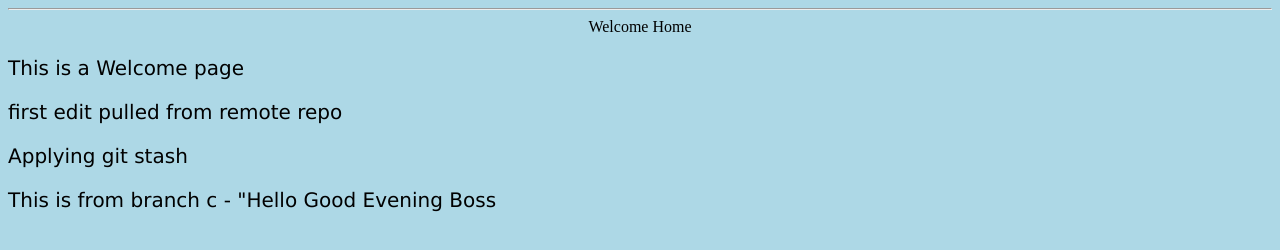
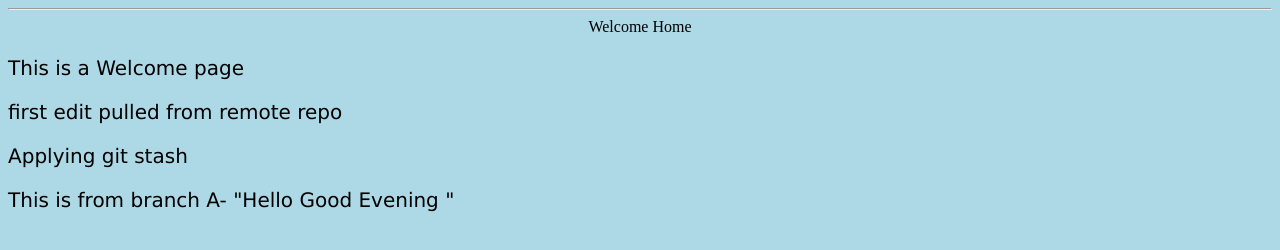
Before and after one commit to AishwariyaVinoth/Assignment_1, a plain HTML site: page index.html in a window 1280 px wide. Drawn offline with Linux system fonts and the light colour scheme.

Commit message:
commit from A

```diff
--- a/index.html
+++ b/index.html
@@ -8,6 +8,6 @@
         <p>This is a Welcome page</p>
         <p> first edit pulled from remote repo</p>
         <p> Applying git stash        </p>
-        <p> This is from branch c - "Hello Good Evening Boss</p>
+        <p> This is from branch A- "Hello Good Evening "</p>
     </body>
 </html>
```
